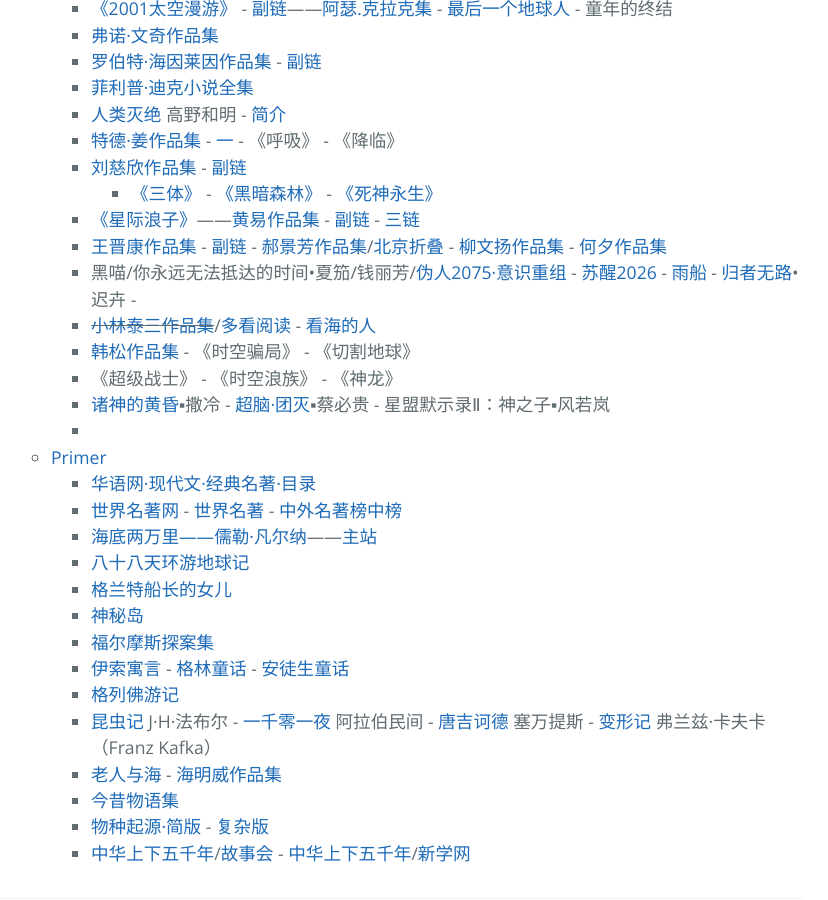
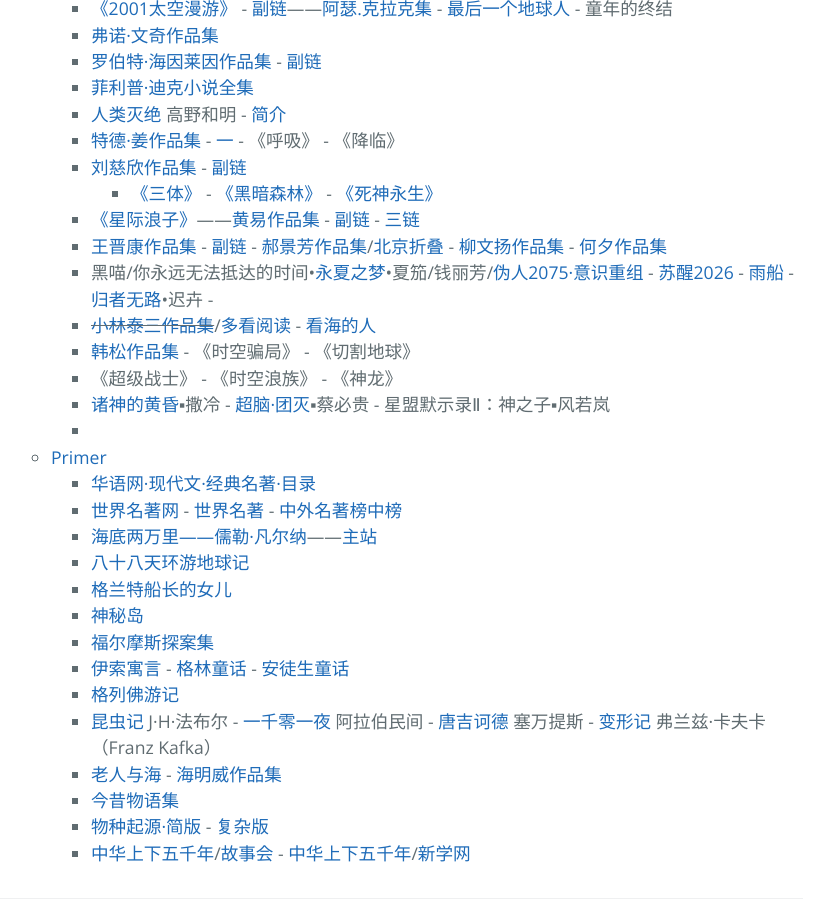
Before and after one commit to AmbroseRen/test, a Jekyll site: the page built from Library/BookListsOne.md, in a window 1280 px wide and 900 px high, scrolled down 5786 px. Shown: the whole window, without its empty margins (253-1081 px from the left). Built offline with Jekyll 4.4.1, drawn with Linux system fonts in a browser that asks for light colours; our own code applies the rules of GitHub Pages for plain Markdown files; the repository's description, which GitHub fills in, is left out.

Commit message:
Update BookListsOne.md

```diff
--- a/Library/BookListsOne.md
+++ b/Library/BookListsOne.md
@@ -312,7 +312,7 @@
                     </li>
                     <li><a href="http://www.huangyixiaoshuo.com/0/499/">《星际浪子》</a>——<a href="http://www.huangyixiaoshuo.com/author/499/">黄易作品集</a> - <a href="https://www.kanunu8.com/files/writer/187.html">副链</a>  -  <a href="http://huangyi.zuopinj.com/">三链</a></li>
 		    <li><a href="https://www.kanunu8.com/files/writer/6619.html">王晋康作品集</a> - <a href="http://wangjinkang.zuopinj.com/">副链</a> - <a href="http://www.00txt.com/zuojia/haojingfang/">郝景芳作品集</a>/<a href="https://www.kunnu.com/zhedie/">北京折叠</a> - <a href="https://www.kanunu8.com/files/writer/6562.html">柳文扬作品集</a> - <a href="https://www.kanunu8.com/files/writer/6561.html">何夕作品集</a></li>
-		    <li>黑喵/你永远无法抵达的时间•夏笳/钱丽芳/<a href="https://hao9088.com/txt/11101.html">伪人2075·意识重组</a> - <a href="https://www.99csw.com/article/11990.htm">苏醒2026</a> - <a href="https://9.guozhi.org/article/10764.htm">雨船</a> - <a href="https://www.sto.cx/book-27479-1.html">归者无路</a>•迟卉 - <a href=""></a></li>
+		    <li>黑喵/你永远无法抵达的时间•<a href="https://m.daaixs.com/d2Ae/list.html">永夏之梦</a>•夏笳/钱丽芳/<a href="https://hao9088.com/txt/11101.html">伪人2075·意识重组</a> - <a href="https://www.99csw.com/article/11990.htm">苏醒2026</a> - <a href="https://9.guozhi.org/article/10764.htm">雨船</a> - <a href="https://www.sto.cx/book-27479-1.html">归者无路</a>•迟卉 - <a href=""></a></li>
 			<li><del><a href="http://www.yueleshow.com/author/855/">小林泰三作品集</a></del>/<a href="https://www.duokan.com/author/73525/1-1">多看阅读</a> - <a href="https://www.zxyd.cc/u/小林泰三/">看海的人</a></li>
                     <li><a href="https://www.kanunu8.com/files/writer/6492.html">韩松作品集</a> - 《时空骗局》 - 《切割地球》</li>
 		    <li>《超级战士》 - 《时空浪族》 - 《神龙》</li>
```
